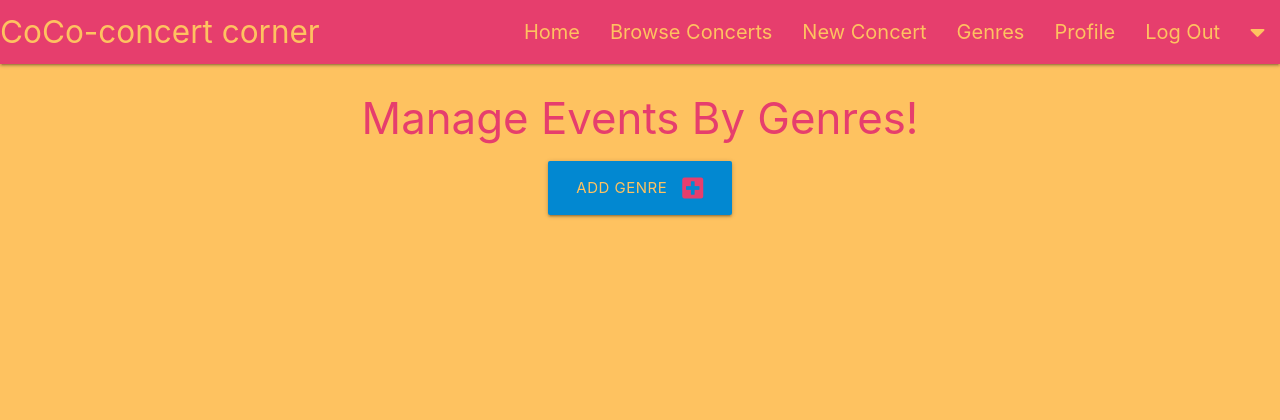
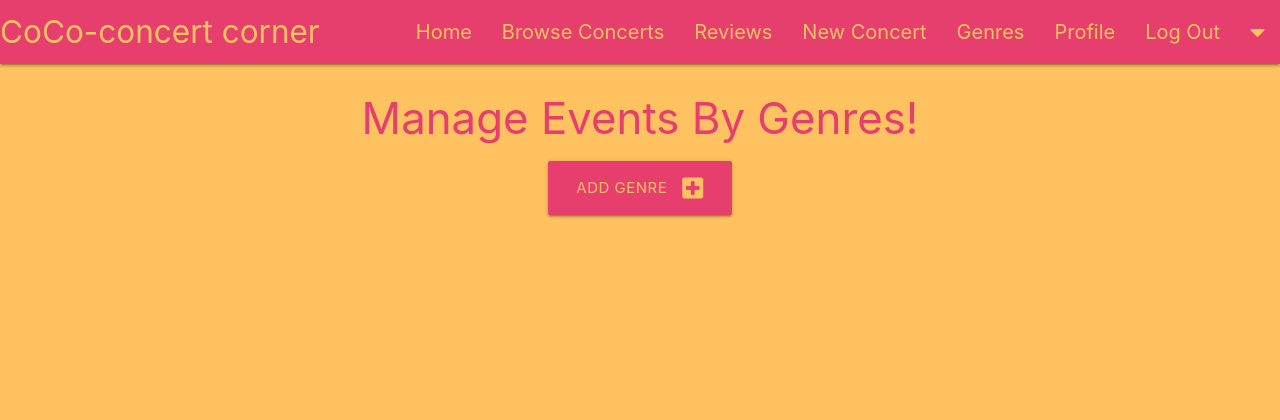
Before and after one commit to komfiGolabi/CoCo-Concert-Corner, a Flask app: page /get_categories in a window 1280 px wide. Shown: the top 420 px of the page. Run offline with Flask 2, Linux system fonts and the light colour scheme; the visitor is signed in with stand-in values (Sample User, id 1); data that the repository does not hold is empty; some libraries are stand-ins or nearby versions.

Commit message:
added some styling to buttons and the sidenavbar

```diff
--- a/app.py
+++ b/app.py
@@ -30,6 +30,12 @@ def search():
     query = request.form.get("query")
     concerts = list(mongo.db.concerts.find({"$text": {"$search": query}}))
     return render_template("concerts.html", concerts=concerts)
+
+
+@app.route("/get_review")
+def get_review():
+    reviews = list(mongo.db.reviews.find())
+    return render_template("concerts.html", reviews=reviews)
 
 
 @app.route("/index")
@@ -209,6 +215,26 @@ def delete_category(category_id):
     return redirect(url_for("get_categories"))
 
 
+@app.route("/add_review", methods=["GET", "POST"])
+def add_review():
+    if request.method == "POST":
+        user = mongo.db.users.find_one({"username": session["user"]})
+        review = {
+            "concert_review": request.form.get("concert_review"),
+            "title_review": request.form.get("title_review"),
+            "user_name": request.form.get("user_name")
+        }
+
+        mongo.db.reviews.insert_one(review)
+        flash("Review succesfully added!")
+        return redirect(url_for("add_review"))
+
+    return render_template("add_review.html")
+
+    categories = mongo.db.reviews.find().sort("category", 1)
+    return render_template("add_review.html", categories=categories)
+
+
 if __name__ == "__main__":
     app.run(host=os.environ.get("IP"),
             port=int(os.environ.get("PORT")),
--- a/static/css/style.css
+++ b/static/css/style.css
@@ -37,7 +37,8 @@ p {
     text-align: center;
 }
 
-.btn-large {
+.btn-large,
+.btn {
     background-color:#E63E6D;
     color:#FEC260;
 }
@@ -92,3 +93,13 @@ i {
 .fa-caret-down{
     color:#FEC260;
 }
+
+.search,
+.plus{
+    color:#FEC260;
+}
+
+.sidenav li a{
+    color:#FEC260;
+    font-size: 20px;
+}
--- a/static/js/script.js
+++ b/static/js/script.js
@@ -3,6 +3,7 @@ $(document).ready(function(){
     $('.sidenav').sidenav();
     $('.collapsible').collapsible();
     $('.parallax').parallax();
+    $('select').formSelect();
     $('.datepicker').datepicker({
       format: "dd mmmm, yyyy",
       yearRange: 5,
--- a/templates/base.html
+++ b/templates/base.html
@@ -16,14 +16,15 @@
         <header>
 
             <!--main menu with a dropdown-->
-        <nav class="nav-extended text-shadow light-blue darken-1">
+        <nav class="nav-extended text-shadow">
 
         <div class="nav-wrapper">
-            <a href="{{ url_for('get_concerts') }}" class="brand-logo text-darken text-shadow">CoCo-concert corner</a>
-            <a href="#" data-target="mobile-demo" class="sidenav-trigger right"><i class="fas fa-bars"></i></a>
+            <a href="{{ url_for('get_concerts') }}" class="brand-logo">CoCo-concert corner</a>
+            <a href="#" data-target="mobile-demo" class="sidenav-trigger right"><i class="fas fa-bars plus"></i></a>
         <ul class="right hide-on-med-and-down">
             <li><a href="{{ url_for('index') }}">Home</a></li>
             <li><a href="{{ url_for('get_concerts') }}">Browse Concerts</a></li>
+            <li><a href="{{ url_for('add_review') }}">Reviews</a></li>
 
             {% if session.user %}
 
@@ -45,12 +46,14 @@
         </nav>
             <!--Side NavBar-->
                 <ul class="sidenav" id="mobile-demo">
-                    <li><h4 class="center-align text-darken 4">CoCo-concert corner</h4></li>
+                    <li><h4 class="center-align">CoCo-concert corner</h4></li>
                     <li><a href="{{ url_for('index') }}">Home</a></li>
                     <li><a href="{{ url_for('get_concerts') }}">Browse Concerts</a></li>
+                    <li><a href="#">Reviews</a></li>
                     {% if session.user %}
                         <li><a href="{{ url_for('profile', username=session['user']) }}">Profile</a></li>
-                        <li><a href="{{ url_for('new_concert') }}">New Concert</a></li>
+                        <li><a href="{{ url_for('new_concert') }}">New concert</a></li>
+                        <li><a href="{{ url_for('add_review') }}">Review</a></li>
                         <li><a href="{{ url_for('get_categories') }}">Genres</a></li>
                         <li><a href="{{ url_for('logout') }}">Log Out</a></li>
                     {% else %}
--- a/templates/categories.html
+++ b/templates/categories.html
@@ -6,22 +6,22 @@
 
   <div class="row">
     <div class="col s12 center-align">
-        <a href="{{ url_for('add_category') }}" class="btn-large light-blue darken-2 text-shadow">
-            Add Genre<i class="fas fa-plus-square right"></i>
+        <a href="{{ url_for('add_category') }}" class="btn-large">
+            Add Genre<i class="fas fa-plus-square right plus"></i>
         </a>
     </div>
 </div>
 {% for category in categories %}
 <ul class="collection">
     <li class="collection-item avatar">
-      <a href="#!" class="secondary-content"><i class="fas fa-headphones"></i></a>
+      <i class="fas fa-headphones"></i></a>
       <span class="title center-align"><strong>{{ category.genre }}</strong></span>
     </li>
 
     {% if session.user %}
       <div class="card-action">
-        <a href="{{ url_for('edit_category', category_id=category._id) }}" class="btn green accent-4">Edit</a>
-        <a href="{{ url_for('delete_category', category_id=category._id) }}" class="btn light-blue lighten-1">Delete</a>
+        <a href="{{ url_for('edit_category', category_id=category._id) }}" class="btn">Edit</a>
+        <a href="{{ url_for('delete_category', category_id=category._id) }}" class="btn">Delete</a>
       </div>
     {% endif %}
 
```
Also changed, not shown: templates/add_review.html (+9 -9 lines), templates/concerts.html (+4 -4 lines).
